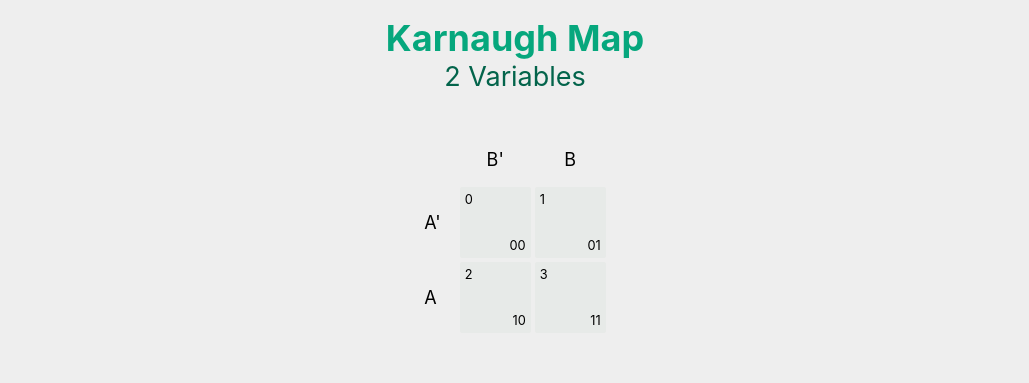
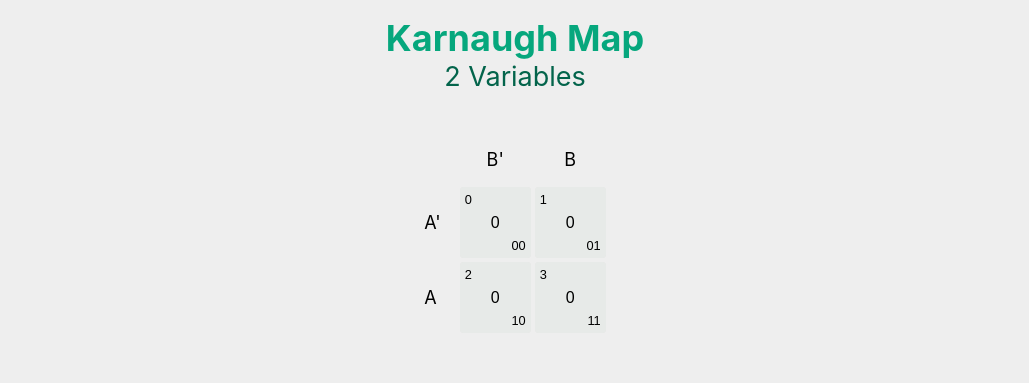
Before and after one commit to rtspw/Karnaugh-Maps-Revisited, a React (Create React App) app: page / in a window 1280 px wide. Shown: the top 383 px of the page, without its empty margins (125-1154 px from the left). Built offline with nearby package versions, Linux system fonts and the light colour scheme.

Commit message:
Added button functionality with data logic

```diff
--- a/src/App.jsx
+++ b/src/App.jsx
@@ -8,25 +8,50 @@ import TableContainer from './components/tables/TableContainer.jsx';
 
 import colors from './util/colors';
 
+
 function App() {
   const [varNumPage, setVarNumPage] = useState(2);
+  const [gridValues, setGridValues] = useState(new Array(Math.pow(2, varNumPage)).fill('0'));
   const [activeMinterms, setActiveMinterms] = useState({
-    terms: new Set(),
-    dontCares: new Set(),
+    terms: [],
+    dontCares: [],
   });
 
   useEffect(() => {
-    console.log(activeMinterms);
     document.title = `${varNumPage} Variable K-Map Visual`;
   });
 
   function handlePanelClick(varNum) {
     setVarNumPage(varNum);
+    const newGridValues = new Array(Math.pow(2, varNum)).fill('0');
+    activeMinterms.terms.forEach(termIdx => {
+      newGridValues[termIdx] = '1';
+    })
+    activeMinterms.dontCares.forEach(termIdx => {
+      newGridValues[termIdx] = 'X';
+    })
+    setGridValues(newGridValues);
   }
 
   function onMintermInput(minterms) {
     setActiveMinterms(minterms);
   }
+
+  function onGridButtonClick(decimalValue) {
+    const gridValuesCopy = gridValues.slice();
+    if (gridValues[decimalValue] === '0') {
+      gridValuesCopy[decimalValue] = '1';
+    } else if (gridValues[decimalValue] === '1') {
+      gridValuesCopy[decimalValue] = 'X';
+    } else {
+      gridValuesCopy[decimalValue] = '0';
+    }
+    setGridValues(gridValuesCopy);
+    const terms = gridValuesCopy.map((x, idx) => (x === '1') ? idx : null).filter(x => x !== null);
+    const dontCares = gridValuesCopy.map((x, idx) => (x === 'X') ? idx : null).filter(x => x !== null);
+    setActiveMinterms({ terms, dontCares });
+  }
+  console.log(activeMinterms);
 
   return (
     <div css={css`
@@ -43,6 +68,8 @@ function App() {
       />
       <TableContainer
         varNum={varNumPage}
+        gridValues={gridValues}
+        onGridButtonClick={onGridButtonClick}
       />
       <BottomBar
         onMintermInput={onMintermInput}
--- /dev/null
+++ b/src/components/tables/GridButton.jsx
@@ -0,0 +1,57 @@
+import React, { useState, useEffect } from 'react';
+import PropTypes from 'prop-types';
+import { jsx, css } from '@emotion/core';
+/** @jsx jsx */
+
+import colors from '../../util/colors';
+
+
+function GridButton(props) {
+  const { binaryValue, decimalValue, gridValue, onClick } = props;
+  return (
+    <button css={css`
+        width: 100%;
+        height: 100%;
+        background: rgba(0, 100, 50, 0.03);
+        border-radius: 3px;
+        position: relative;
+        &:hover {
+          cursor: pointer;
+          outline: 2px solid rgba(0, 0, 0, 0.3);
+        }
+      `}
+      onClick={() => onClick(decimalValue)}
+    >
+      <p css={css`
+        font-size: 1rem;
+      `}>
+        {gridValue}
+      </p>
+      <p css={css`
+        position: absolute;
+        top: 5px;
+        left: 5px;
+        font-size: 0.8rem;
+      `}>
+        {decimalValue}
+      </p>
+      <p css={css`
+        position: absolute;
+        bottom: 5px;
+        right: 5px;
+        font-size: 0.8rem;
+      `}>
+        {binaryValue}
+      </p>
+    </button>
+  );
+}
+
+GridButton.propTypes = {
+  binaryValue: PropTypes.number.isRequired,
+  decimalValue: PropTypes.number.isRequired,
+  gridValue: PropTypes.string.isRequired,
+  onClick: PropTypes.func.isRequired,
+};
+
+export default GridButton;
--- a/src/components/tables/GridVisualTable.jsx
+++ b/src/components/tables/GridVisualTable.jsx
@@ -26,6 +26,8 @@ function GridVisualTable(props) {
     topTerms,
     leftLabelMap,
     topLabelMap,
+    gridValues,
+    onClick,
   } = props;
 
   const leftLabels = leftTerms.map(term => convertBinaryStringToVariableMinterm(term, leftLabelMap));
@@ -39,6 +41,8 @@ function GridVisualTable(props) {
       <TableRow
         topTerms={topTerms}
         leftTerm={leftTerm}
+        gridValues={gridValues}
+        onClick={onClick}
       />
     </div>
   });
@@ -66,6 +70,8 @@ GridVisualTable.propTypes = {
   topTerms: PropTypes.array.isRequired,
   leftLabelMap: PropTypes.array.isRequired,
   topLabelMap: PropTypes.array.isRequired,
+  gridValues: PropTypes.array.isRequired,
+  onClick: PropTypes.func.isRequired,
 };
 
 export default GridVisualTable;
--- a/src/components/tables/TableContainer.jsx
+++ b/src/components/tables/TableContainer.jsx
@@ -1,4 +1,5 @@
-import React from 'react';
+import React, { useState, useEffect } from 'react';
+
 import PropTypes from 'prop-types';
 import { jsx, css } from '@emotion/core';
 /** @jsx jsx */
@@ -9,7 +10,7 @@ import tableData from '../../util/tableData';
 import GridVisualTable from './GridVisualTable.jsx';
 
 function TableContainer(props) {
-  const { varNum } = props;
+  const { varNum, gridValues, onGridButtonClick } = props;
   const {
     leftTerms,
     topTerms,
@@ -31,6 +32,8 @@ function TableContainer(props) {
         topTerms={topTerms}
         leftLabelMap={leftLabelMap}
         topLabelMap={topLabelMap}
+        gridValues={gridValues}
+        onClick={onGridButtonClick}
       />
     </div>
   );
@@ -38,6 +41,8 @@ function TableContainer(props) {
 
 TableContainer.propTypes = {
   varNum: PropTypes.number.isRequired,
+  gridValues: PropTypes.array.isRequired,
+  onGridButtonClick: PropTypes.func.isRequired,
 };
 
 export default TableContainer;
--- a/src/components/tables/TableRow.jsx
+++ b/src/components/tables/TableRow.jsx
@@ -5,9 +5,10 @@ import { jsx, css } from '@emotion/core';
 
 import colors from '../../util/colors';
 
+import GridButton from './GridButton';
 
 function TableRow(props) {
-  const { topTerms, leftTerm } = props;
+  const { topTerms, leftTerm, gridValues, onClick } = props;
 
   const tiles = [];
 
@@ -21,24 +22,12 @@ function TableRow(props) {
         padding: 2px;
         ${separatorStyling}
       `}>
-        <div css={css`
-          width: 100%;
-          height: 100%;
-          background: rgba(0, 100, 50, 0.03);
-          font-size: 0.8rem;
-          padding: 5px;
-          border-radius: 2px;
-          position: relative;
-        `}>
-          {mintermDecimalValue}
-          <p css={css`
-            position: absolute;
-            bottom: 5px;
-            right: 5px;
-          `}>
-            {mintermBinaryValue}
-          </p>
-        </div>
+        <GridButton
+          decimalValue={mintermDecimalValue}
+          binaryValue={mintermBinaryValue}
+          gridValue={gridValues[mintermDecimalValue]}
+          onClick={onClick}
+        />
       </div>
     );
   });
@@ -56,7 +45,9 @@ function TableRow(props) {
 
 TableRow.propTypes = {
   topTerms: PropTypes.array.isRequired,
-  leftTerm: PropTypes.number.isRequired,
+  leftTerm: PropTypes.string.isRequired,
+  gridValues: PropTypes.array.isRequired,
+  onClick: PropTypes.func.isRequired,
 };
 
 export default TableRow;
```
